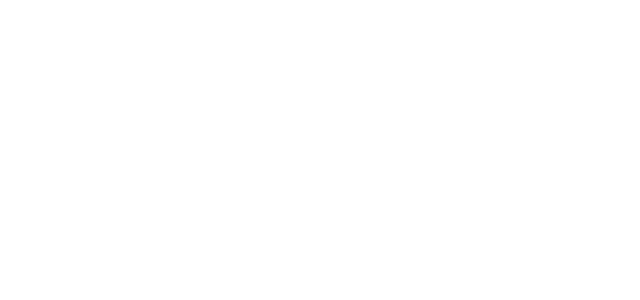
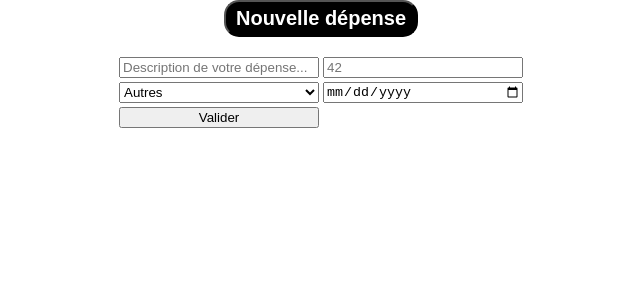
Before and after one commit to SilvaJ3/ExpenseTracker, a React (Create React App) app: page / in a window 1280 px wide. Shown: the top 300 px of the page, without its empty margins (319-959 px from the left). Built offline with nearby package versions, Linux system fonts and the light colour scheme.

Commit message:
form new expense OK + setExpenses OK

```diff
--- a/package.json
+++ b/package.json
@@ -13,6 +13,7 @@
     "react": "^17.0.2",
     "react-dom": "^17.0.2",
     "react-scripts": "5.0.0",
+    "styled-components": "^5.3.3",
     "typescript": "^4.6.2",
     "web-vitals": "^2.1.4"
   },
@@ -39,5 +40,8 @@
       "last 1 firefox version",
       "last 1 safari version"
     ]
+  },
+  "devDependencies": {
+    "@types/styled-components": "^5.1.24"
   }
 }
--- a/src/App.tsx
+++ b/src/App.tsx
@@ -1,9 +1,11 @@
 import React, { useState, useEffect, useRef } from 'react';
+import { DashboardList } from './components/DashboardList/DashboardList';
 
 function App() {
 
   return (
     <div className="App">
+      <DashboardList />
     </div>
   );
 }
--- a/src/components/DashboardList/DashboardList.tsx
+++ b/src/components/DashboardList/DashboardList.tsx
@@ -1,10 +1,11 @@
 import React from 'react'
 import "./DashboardList.css"
+import { ExpenseList } from '../ExpenseList/ExpenseList'
 
 export function DashboardList() {
   return (
     <div>
-
+      <ExpenseList />
     </div>
   )
 }
--- a/src/components/ExpenseList/ExpenseList.tsx
+++ b/src/components/ExpenseList/ExpenseList.tsx
@@ -1,15 +1,75 @@
-import React, { useState } from 'react'
-import "./ExpenseList.css"
+import React, { useState, useRef, useEffect } from 'react'
+import * as S from "./expense_list.styles"
+import { Input } from '../common/Input/Input.styles';
+
+type expenseObject = {
+  description: string,
+  value: number,
+  category: string,
+  date: string
+}
 
 export function ExpenseList() {
 
-  const [expenses, setExpenses] = useState([])
+  const [expenses, setExpenses] = useState<Array<Object>>([]);
+  const [categories, setCategories] = useState<Array<string>>([
+    "Autres",
+    "Alimentation",
+    "Assurance",
+    "Banque",
+    "Energie",
+    "Loisirs",
+    "Loyer",
+    "Santé",
+    "Sports"
+  ]);
+
+  const [displayForm, setDisplayForm] = useState<boolean>(true);
+
+  const expense_form = useRef<HTMLFormElement>(null);
+  const description_input = useRef<HTMLInputElement>(null);
+  const value_input = useRef<HTMLInputElement>(null);
+  const category_input = useRef<HTMLSelectElement>(null);
+  const date_input = useRef<HTMLInputElement>(null);
+
+  const handleSubmitForm = (e: React.FormEvent<HTMLFormElement>) => {
+    e.preventDefault();
+
+    const expense_content:expenseObject = {
+      description: description_input.current!.value,
+      value: parseInt(value_input.current!.value),
+      category: category_input.current!.value,
+      date: date_input.current!.value
+    }
+
+    setExpenses([...expenses, expense_content])
+  }
 
   return (
-    <div className="expenses_container">
-      <div className="add_expense_container">
+    <S.ExpenseWrapper>
+      <S.AddExpenseWrapper>
+        <S.AddExpenseBtn onClick={() => setDisplayForm(!displayForm)}>Nouvelle dépense</S.AddExpenseBtn>
+        {
+        displayForm && <S.AddExpenseForm ref={expense_form} onSubmit={(e) => handleSubmitForm(e)}>
+          <Input name="description" type="text" placeholder="Description de votre dépense..." ref={description_input}/>
+          <Input name="value" type="number" placeholder="42" ref={value_input}/>
+          <select ref={category_input} name="category">
+            {
+              categories && categories.map((item: string, index: number) => {
+                return (
+                  <option value={item} key={index}>{item}</option>
+                )
+              })
+            }
+          </select>
+          <Input name="date" type="date" ref={date_input}/>
+          <button type="submit">Valider</button>
+        </S.AddExpenseForm>
+        }
+      </S.AddExpenseWrapper>
+      <S.ExpenseListWrapper>
 
-      </div>
-    </div>
+      </S.ExpenseListWrapper>
+    </S.ExpenseWrapper>
   )
 }
--- /dev/null
+++ b/src/components/ExpenseList/expense_list.styles.ts
@@ -0,0 +1,37 @@
+import styled from "styled-components";
+
+export const ExpenseWrapper = styled.div`
+  width: 100%;
+  display: flex;
+  flex-direction: column;
+  align-items: center;
+  justify-content: start;
+`
+
+export const AddExpenseWrapper = styled.div`
+  display: flex;
+  justify-content: center;
+  flex-direction: column;
+  align-items: center;
+`
+
+export const AddExpenseBtn = styled.button`
+  padding: 5px 10px;
+  border-radius: 15px;
+  color: white;
+  background-color: black;
+  font-weight: bold;
+  font-size: 20px;
+`
+
+export const AddExpenseForm = styled.form`
+  padding: 20px;
+  display: grid;
+  grid-template-columns: repeat(2, 200px);
+  gap: 4px;
+`
+
+export const ExpenseListWrapper = styled.ul`
+  display: grid;
+  grid-template: repeat(2, 200px);
+`
--- /dev/null
+++ b/src/components/common/Input/Input.styles.ts
@@ -0,0 +1,5 @@
+import styled from "styled-components";
+
+export const Input = styled.input`
+
+`
--- /dev/null
+++ b/src/components/common/Input/Input.tsx
@@ -0,0 +1,8 @@
+import React from 'react'
+import * as S from "./Input.styles"
+
+export const Input = () => {
+  return (
+    <S.Input />
+  )
+}
```
Also changed, not shown: src/components/ExpenseList/ExpenseList.css (deleted, +0 -11 lines), src/components/Expense/expense.tsx (added), 1 other file (tests, documents, lock files or other folders).
